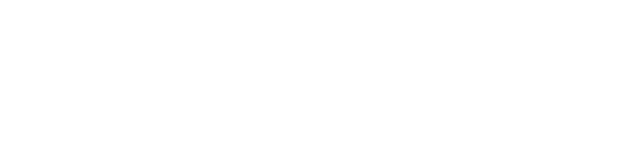
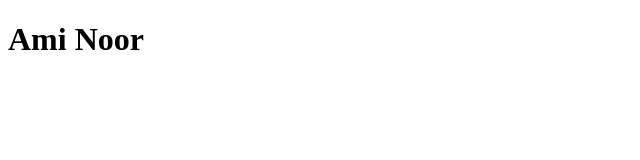
Before and after one commit to abdunnoorfaheem/next, a plain HTML site: page index.html in a window 1280 px wide. Shown: the whole page, without its empty margins (0-640 px from the left). Drawn offline with Linux system fonts and the light colour scheme.

Commit message:
heading add

```diff
--- a/index.html
+++ b/index.html
@@ -6,6 +6,6 @@
     <title>Document</title>
 </head>
 <body>
-
+    <h1>Ami Noor</h1>
 </body>
 </html>
```
